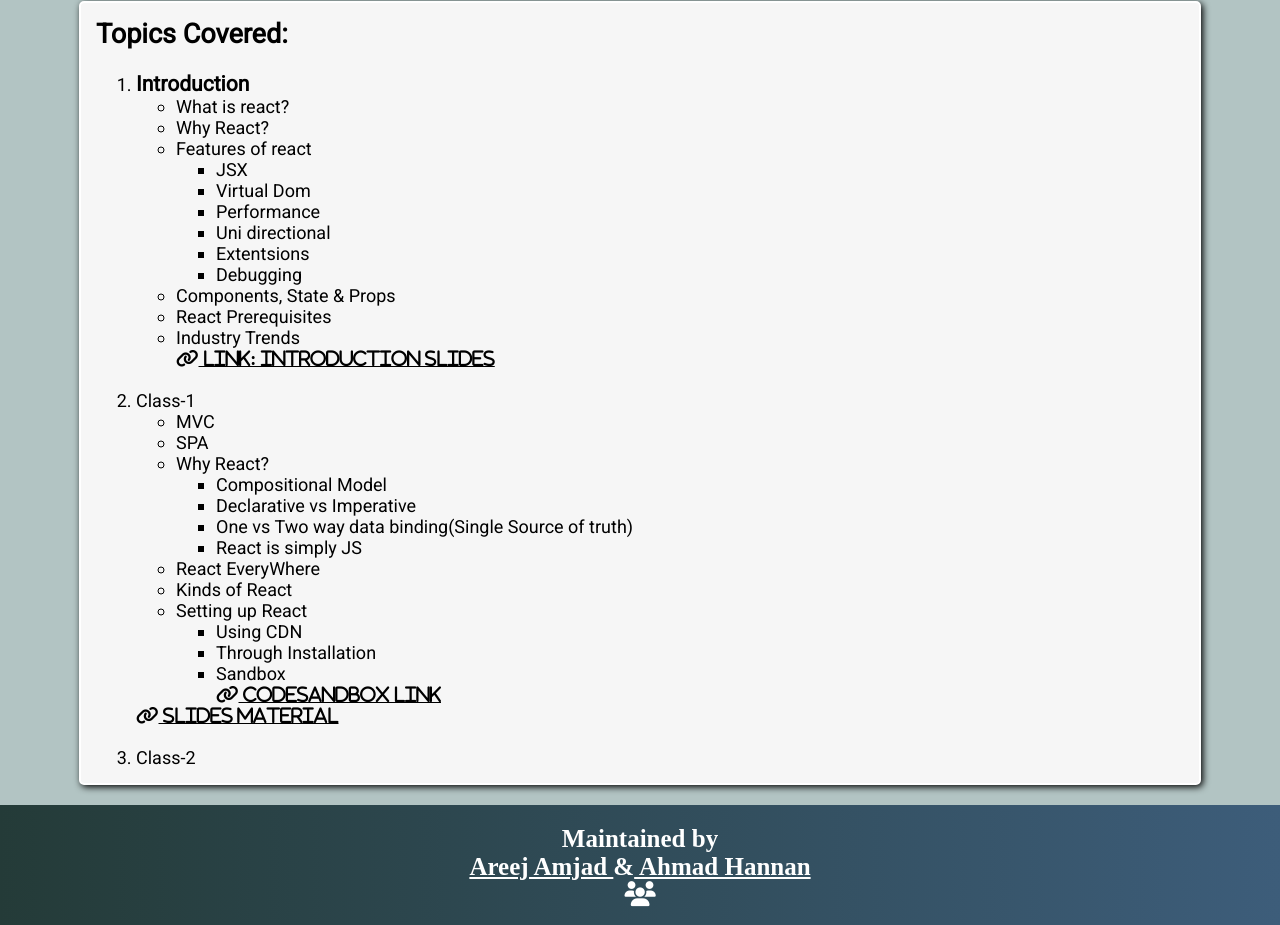
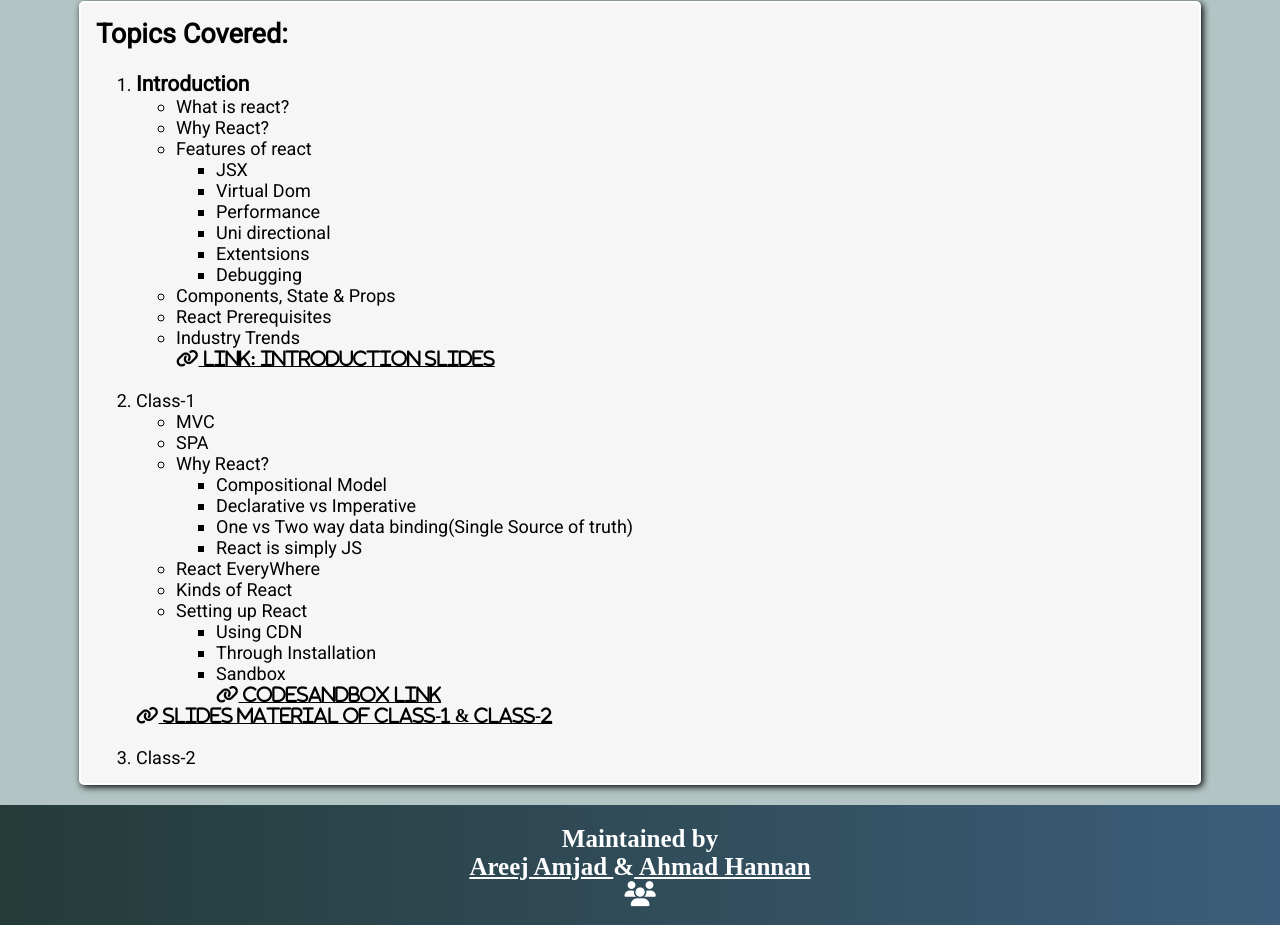
Before and after one commit to areej14/ReactTopics, a plain HTML site: page index.html in a window 1280 px wide. Shown: the part 231-1156 px from the top of the page. Drawn offline with Linux system fonts and the light colour scheme.

Commit message:
link updated

```diff
--- a/index.html
+++ b/index.html
@@ -1,5 +1,6 @@
 <!DOCTYPE html>
 <html lang="en">
+
 <head>
     <meta charset="UTF-8">
     <meta http-equiv="X-UA-Compatible" content="IE=edge">
@@ -12,6 +13,7 @@
     <link href="https://fonts.googleapis.com/css2?family=Poppins:wght@300&family=Roboto&display=swap" rel="stylesheet">
 
 </head>
+
 <body>
     <div class="container">
         <div class="header">
@@ -21,7 +23,9 @@
         <div class="main-content">
             <h2> Topics Covered:</h2><br/>
             <ol>
-                 <li><h3>Introduction</h3></li>
+                <li>
+                    <h3>Introduction</h3>
+                </li>
                 <ul>
                     <li>What is react?</li>
                     <li>Why React?</li>
@@ -60,7 +64,7 @@
                         <i class="fas fa-link"><a href="https://codesandbox.io/s/new" target="_blank"> CodeSandbox Link</a></i>
                     </ul>
                 </ul>
-                      <i class="fas fa-link"><a href="https://github.com/ahmadhah/Material-Related-to-React/blob/main/Class-1%20slides.pdf" target="_blank"> Slides Material</a></i>
+                <i class="fas fa-link"><a href="https://docs.google.com/presentation/d/1Q5oZ_GXm2h0FJaEoo7AU08Wj8f50HT6q/edit#slide=id.p52" target="_blank"> Slides Material of Class-1 & Class-2</a></i>
                 <br><br>
                 <li>Class-2</li>
             </ol>
@@ -69,6 +73,8 @@
     </div>
 
     <div class="footer">
-             <h3 class="footerText" >Maintained by <a class="footer-text" href="https://github.com/areej14" target="_blank"><br>Areej Amjad </a>&<a class="footer-text"  href="https://github.com/ahmadhah" target="_blank"> Ahmad Hannan</a><br><i class="fa fa-users" aria-hidden="true"></i></h3>
+        <h3 class="footerText">Maintained by
+            <a class="footer-text" href="https://github.com/areej14" target="_blank"><br>Areej Amjad </a>&<a class="footer-text" href="https://github.com/ahmadhah" target="_blank"> Ahmad Hannan</a><br><i class="fa fa-users" aria-hidden="true"></i></h3>
 </body>
+
 </html>
```
Lines whose indentation alone changed are shown as unchanged.
